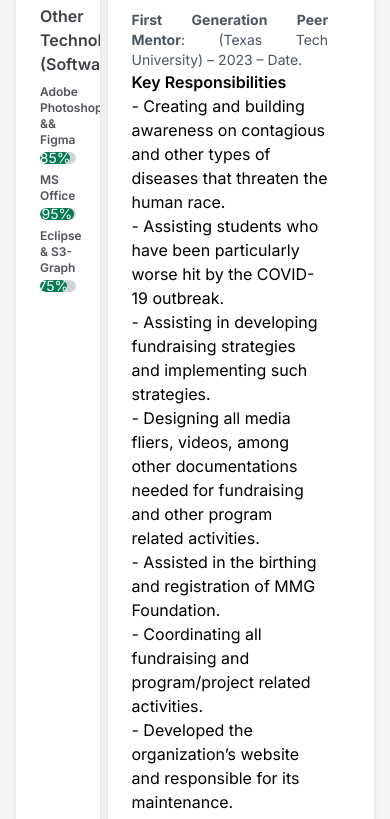
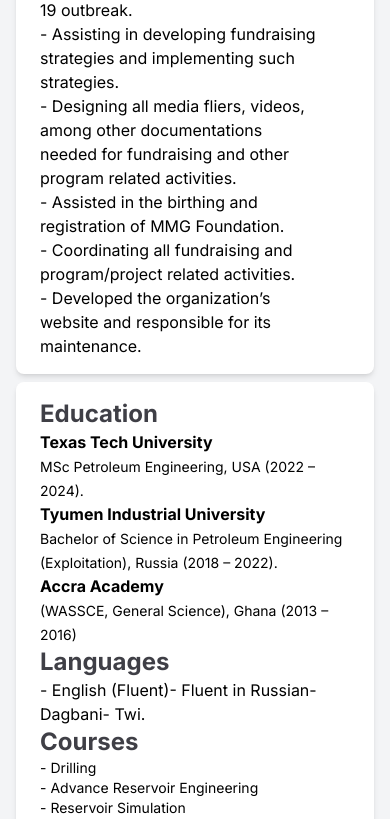
Before and after one commit to zakjak/portfolio, a Next.js app: page /about in a window 390 px wide. Shown: the part 1178-1997 px from the top of the page. Built offline with nearby package versions, Linux system fonts and the light colour scheme; a web font is replaced by a local one.

Commit message:
modified the ui for about page

```diff
--- a/app/about/page.js
+++ b/app/about/page.js
@@ -7,7 +7,7 @@
   return (
     <div className='min-h-screen p-4 grid grid-cols-8 gap-2'>
       <AboutLeft />
-      <div className='col-span-6 grid grid-cols-6 gap-2'>
+      <div className='col-span-8 lg:col-span-6 grid md:grid-cols-6 gap-2'>
         <AboutMiddle />
         <RightSection />
       </div>
--- a/components/LeftSection/AboutLeft.js
+++ b/components/LeftSection/AboutLeft.js
@@ -8,7 +8,7 @@
 
 const AboutLeft = () => {
   return (
-    <div className='col-span-2 bg-white shadow-md rounded-lg overflow-hidden'>
+    <div className='col-span-2 hidden lg:block bg-white shadow-md rounded-lg overflow-hidden'>
         <div className='relative'>
             <Image alt='Yakubu Zakaria profile image' className='w-full h-[15em] lg:h-[28em] object-cover object-top' src='/cv.jpg' width={240} height={240} />
             <div className='absolute bottom-0 bg-gradient-to-t from-black to-transparent w-full h-12 flex items-center p-4'>
--- a/components/MiddleSection/AboutMiddle.js
+++ b/components/MiddleSection/AboutMiddle.js
@@ -5,7 +5,7 @@
 
 const AboutMiddle = () => {
   return (
-    <div className='lg:col-span-4 col-span-6 flex flex-col gap-2'>
+    <div className='lg:col-span-4 col-span-8 md:col-span-6 flex flex-col gap-2'>
       <RightCareer />
       <RightEmployment />
       <RightVoluntary />
--- a/components/RightSection/RightSection.js
+++ b/components/RightSection/RightSection.js
@@ -3,7 +3,7 @@
 
 const RightSection = () => {
   return (
-    <div className='pt-4 px-6 w-full lg:col-span-2 col-span-6 shadow-md rounded-lg bg-white'>
+    <div className='pt-4 px-6 w-full lg:col-span-2 col-span-8 shadow-md rounded-lg bg-white'>
       <div>
         <h1 className='font-bold text-2xl text-zinc-700'>Education</h1>
         <p><b>Texas Tech University</b> <br />
```
